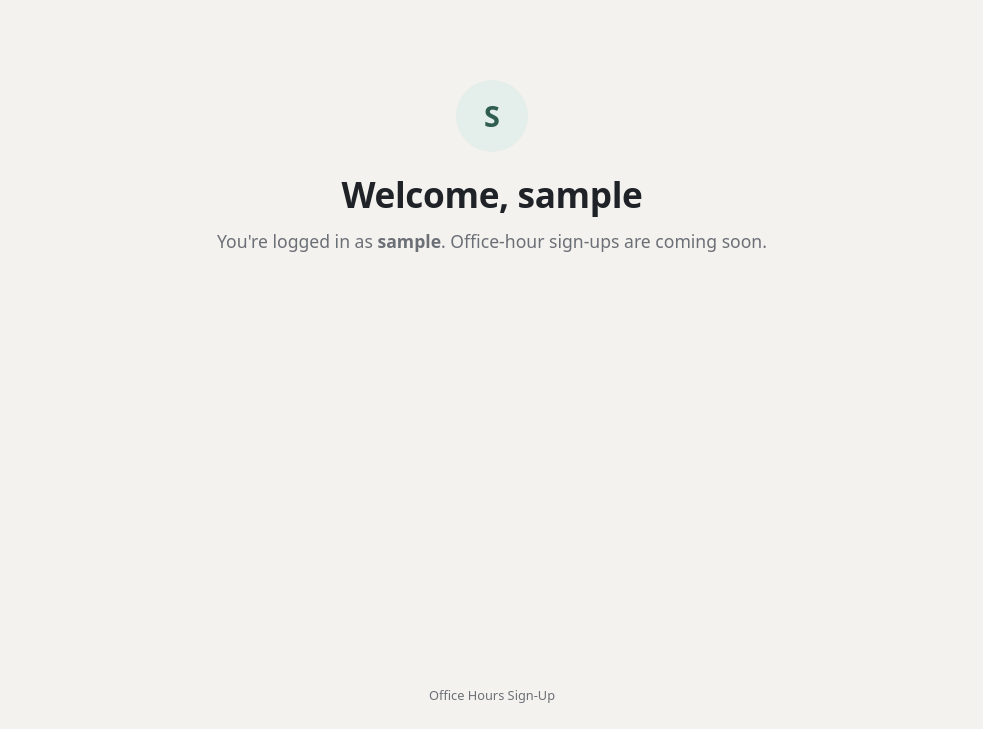
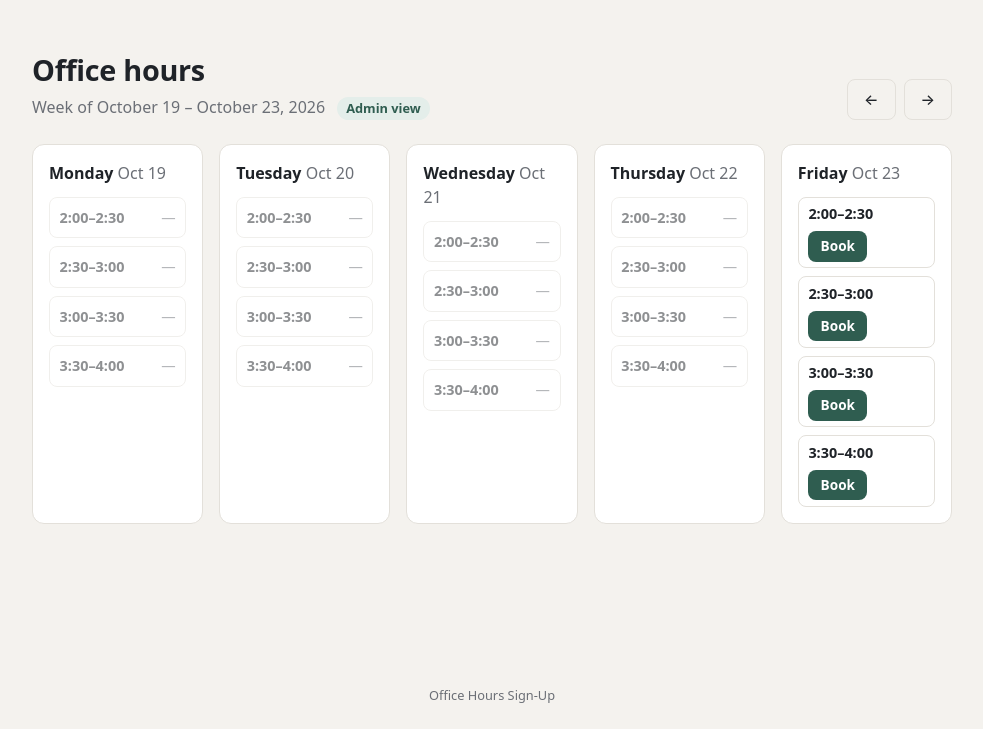
Before and after one commit to samorani/signup, a Flask app: page / in a window 1280 px wide. Shown: the part 71-800 px from the top of the page, without its empty margins (148-1131 px from the left). Run offline with Flask 3, Linux system fonts and the light colour scheme; the visitor is signed in with stand-in values (Sample User, id 1); data comes from the database, SQL or seed files in the repository; data that the repository does not hold is empty.

Commit message:
sign up sheet

```diff
--- a/app.py
+++ b/app.py
@@ -2,11 +2,16 @@ import hashlib
 import hmac
 import os
 import sqlite3
+from datetime import date, datetime, time, timedelta
 
 from flask import Flask, flash, g, redirect, render_template, request, session, url_for
 
 DATABASE = os.path.join(os.path.dirname(os.path.abspath(__file__)), "signup.db")
 PBKDF2_ITERATIONS = 600_000
+
+# Office hours: Monday-Friday, 2:00-4:00 pm, in half-hour slots.
+SLOT_TIMES = [time(14, 0), time(14, 30), time(15, 0), time(15, 30)]
+SLOT_LENGTH = timedelta(minutes=30)
 
 app = Flask(__name__)
 
@@ -40,15 +45,156 @@ def init_db():
             )
             """
         )
+        db.execute(
+            """
+            CREATE TABLE IF NOT EXISTS bookings (
+                slot_start TEXT PRIMARY KEY,
+                user_id    INTEGER NOT NULL REFERENCES users (id)
+            )
+            """
+        )
 
 
 def hash_password(password, salt):
     return hashlib.pbkdf2_hmac("sha256", password.encode("utf-8"), salt, PBKDF2_ITERATIONS)
 
 
+def current_user():
+    """The logged-in user, with is_admin set for the first user who registered."""
+    username = session.get("username")
+    if username is None:
+        return None
+    user = get_db().execute(
+        "SELECT id, username, id = (SELECT MIN(id) FROM users) AS is_admin FROM users WHERE username = ?",
+        (username,),
+    ).fetchone()
+    if user is None:
+        session.clear()
+    return user
+
+
+def week_start(day):
+    return day - timedelta(days=day.weekday())
+
+
+def parse_slot(value):
+    """Return the slot's start datetime, or None if value is not a valid slot."""
+    try:
+        start = datetime.fromisoformat(value)
+    except (TypeError, ValueError):
+        return None
+    if start.weekday() >= 5 or start.time() not in SLOT_TIMES:
+        return None
+    return start
+
+
+def week_url(start):
+    return url_for("index", week=week_start(start.date()).isoformat())
+
+
 @app.route("/")
 def index():
-    return render_template("index.html", username=session.get("username"))
+    user = current_user()
+    if user is None:
+        return render_template("index.html", user=None)
+
+    try:
+        monday = week_start(date.fromisoformat(request.args["week"]))
+    except (KeyError, ValueError):
+        monday = week_start(date.today())
+    friday = monday + timedelta(days=4)
+
+    rows = get_db().execute(
+        """
+        SELECT b.slot_start, b.user_id, u.username
+        FROM bookings b JOIN users u ON u.id = b.user_id
+        WHERE b.slot_start BETWEEN ? AND ?
+        """,
+        (monday.isoformat(), (friday + timedelta(days=1)).isoformat()),
+    ).fetchall()
+    bookings = {row["slot_start"]: row for row in rows}
+
+    now = datetime.now()
+    days = []
+    for offset in range(5):
+        day = monday + timedelta(days=offset)
+        slots = []
+        for slot_time in SLOT_TIMES:
+            start = datetime.combine(day, slot_time)
+            key = start.isoformat()
+            slots.append({
+                "key": key,
+                "start": start,
+                "end": start + SLOT_LENGTH,
+                "booking": bookings.get(key),
+                "past": start <= now,
+            })
+        days.append({"date": day, "slots": slots})
+
+    return render_template(
+        "index.html",
+        user=user,
+        days=days,
+        monday=monday,
+        friday=friday,
+        prev_week=(monday - timedelta(weeks=1)).isoformat(),
+        next_week=(monday + timedelta(weeks=1)).isoformat(),
+        this_week=week_start(date.today()),
+    )
+
+
+@app.route("/book", methods=["POST"])
+def book():
+    user = current_user()
+    if user is None:
+        return redirect(url_for("login"))
+    start = parse_slot(request.form.get("slot"))
+    if start is None:
+        flash("That is not a valid slot.", "error")
+        return redirect(url_for("index"))
+    if start <= datetime.now():
+        flash("That slot has already started.", "error")
+        return redirect(week_url(start))
+
+    try:
+        db = get_db()
+        db.execute(
+            "INSERT INTO bookings (slot_start, user_id) VALUES (?, ?)",
+            (start.isoformat(), user["id"]),
+        )
+        db.commit()
+    except sqlite3.IntegrityError:
+        flash("Sorry, that slot was just taken.", "error")
+        return redirect(week_url(start))
+
+    flash(f"Booked {start:%A, %B} {start.day} at {start.strftime('%I:%M %p').lstrip('0')}.")
+    return redirect(week_url(start))
+
+
+@app.route("/cancel", methods=["POST"])
+def cancel():
+    user = current_user()
+    if user is None:
+        return redirect(url_for("login"))
+    start = parse_slot(request.form.get("slot"))
+    if start is None:
+        flash("That is not a valid slot.", "error")
+        return redirect(url_for("index"))
+    if start <= datetime.now():
+        flash("That slot has already started.", "error")
+        return redirect(week_url(start))
+
+    db = get_db()
+    deleted = db.execute(
+        "DELETE FROM bookings WHERE slot_start = ? AND user_id = ?",
+        (start.isoformat(), user["id"]),
+    ).rowcount
+    db.commit()
+    if deleted:
+        flash("Your booking was cancelled.")
+    else:
+        flash("You don't have a booking in that slot.", "error")
+    return redirect(week_url(start))
 
 
 @app.route("/register", methods=["GET", "POST"])
--- a/templates/base.html
+++ b/templates/base.html
@@ -156,6 +156,62 @@
       font-size: 1.8rem; font-weight: 650;
     }
 
+    .sheet-head {
+      display: flex;
+      align-items: flex-end;
+      justify-content: space-between;
+      flex-wrap: wrap;
+      gap: 1rem;
+      margin-bottom: 1.5rem;
+    }
+    .sheet-head h1 { margin: 0; font-size: 1.8rem; letter-spacing: -.01em; }
+    .sheet-head .sub { margin: .25rem 0 0; color: var(--muted); }
+    .badge {
+      display: inline-block;
+      margin-left: .5rem;
+      padding: .1rem .55rem;
+      border-radius: 999px;
+      background: var(--accent-soft);
+      color: var(--accent);
+      font-size: .8rem;
+      font-weight: 600;
+    }
+    .week-nav { display: flex; gap: .5rem; }
+    .days {
+      display: grid;
+      grid-template-columns: repeat(auto-fit, minmax(160px, 1fr));
+      gap: 1rem;
+    }
+    .day {
+      background: var(--surface);
+      border: 1px solid var(--border);
+      border-radius: var(--radius);
+      padding: 1rem;
+    }
+    .day h2 { margin: 0 0 .75rem; font-size: 1rem; }
+    .day h2 span { color: var(--muted); font-weight: 450; }
+    .day ul { list-style: none; margin: 0; padding: 0; display: grid; gap: .5rem; }
+    .slot {
+      display: flex;
+      align-items: center;
+      justify-content: space-between;
+      flex-wrap: wrap;
+      gap: .4rem;
+      min-height: 2.6rem;
+      padding: .35rem .6rem;
+      border: 1px solid var(--border);
+      border-radius: 8px;
+      font-size: .9rem;
+    }
+    .slot form { margin: 0; }
+    .slot .time { font-variant-numeric: tabular-nums; font-weight: 550; }
+    .slot .status { color: var(--muted); }
+    .slot.mine { background: var(--accent-soft); border-color: var(--accent); }
+    .slot.mine .status { color: var(--accent); font-weight: 600; }
+    .slot.taken { background: var(--bg); }
+    .slot.past { opacity: .5; }
+    .btn-small { padding: .25rem .7rem; font-size: .85rem; }
+
     footer { text-align: center; color: var(--muted); font-size: .8rem; padding: 1.5rem; }
   </style>
 </head>
--- a/templates/index.html
+++ b/templates/index.html
@@ -1,17 +1,67 @@
 {% extends "base.html" %}
 {% block content %}
-  <section class="hero">
-    {% if username %}
-      <div class="avatar">{{ username[0] | upper }}</div>
-      <h1>Welcome, {{ username }}</h1>
-      <p>You're logged in as <strong>{{ username }}</strong>. Office-hour sign-ups are coming soon.</p>
-    {% else %}
+  {% if user %}
+    <section class="sheet">
+      <div class="sheet-head">
+        <div>
+          <h1>Office hours</h1>
+          <p class="sub">
+            Week of {{ monday.strftime('%B') }} {{ monday.day }} – {{ friday.strftime('%B') }} {{ friday.day }}, {{ friday.year }}
+            {% if user.is_admin %}<span class="badge">Admin view</span>{% endif %}
+          </p>
+        </div>
+        <div class="week-nav">
+          <a class="btn btn-ghost" href="{{ url_for('index', week=prev_week) }}" aria-label="Previous week">&larr;</a>
+          {% if monday != this_week %}
+            <a class="btn btn-ghost" href="{{ url_for('index') }}">This week</a>
+          {% endif %}
+          <a class="btn btn-ghost" href="{{ url_for('index', week=next_week) }}" aria-label="Next week">&rarr;</a>
+        </div>
+      </div>
+
+      <div class="days">
+        {% for day in days %}
+          <div class="day">
+            <h2>{{ day.date.strftime('%A') }} <span>{{ day.date.strftime('%b') }} {{ day.date.day }}</span></h2>
+            <ul>
+              {% for slot in day.slots %}
+                {% set b = slot.booking %}
+                {% set mine = b and b.user_id == user.id %}
+                <li class="slot {% if mine %}mine{% elif b %}taken{% elif slot.past %}past{% else %}free{% endif %}">
+                  <span class="time">{{ slot.start.strftime('%I:%M').lstrip('0') }}–{{ slot.end.strftime('%I:%M').lstrip('0') }}</span>
+                  {% if mine %}
+                    <span class="status">You{% if user.is_admin %} ({{ b.username }}){% endif %}</span>
+                    {% if not slot.past %}
+                      <form method="post" action="{{ url_for('cancel') }}">
+                        <input type="hidden" name="slot" value="{{ slot.key }}">
+                        <button class="btn btn-small btn-ghost" type="submit">Cancel</button>
+                      </form>
+                    {% endif %}
+                  {% elif b %}
+                    <span class="status">{% if user.is_admin %}{{ b.username }}{% else %}Taken{% endif %}</span>
+                  {% elif slot.past %}
+                    <span class="status">—</span>
+                  {% else %}
+                    <form method="post" action="{{ url_for('book') }}">
+                      <input type="hidden" name="slot" value="{{ slot.key }}">
+                      <button class="btn btn-small btn-primary" type="submit">Book</button>
+                    </form>
+                  {% endif %}
+                </li>
+              {% endfor %}
+            </ul>
+          </div>
+        {% endfor %}
+      </div>
+    </section>
+  {% else %}
+    <section class="hero">
       <h1>Office Hours Sign-Up</h1>
       <p>Nobody is logged in. Create an account or log in to reserve a slot.</p>
       <div class="actions">
         <a class="btn btn-primary" href="{{ url_for('register') }}">Create an account</a>
         <a class="btn btn-ghost" href="{{ url_for('login') }}">Log in</a>
       </div>
-    {% endif %}
-  </section>
+    </section>
+  {% endif %}
 {% endblock %}
```
